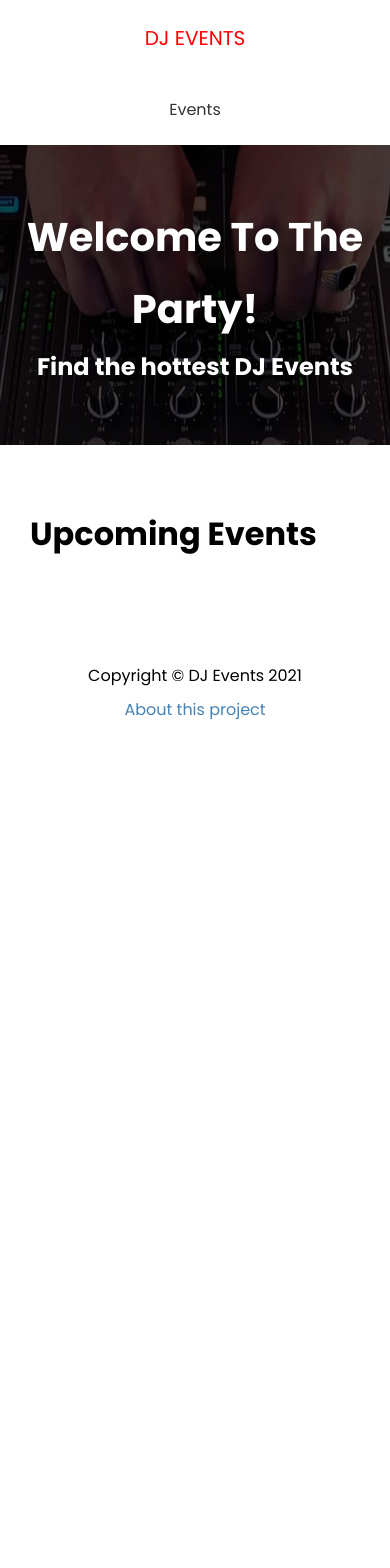
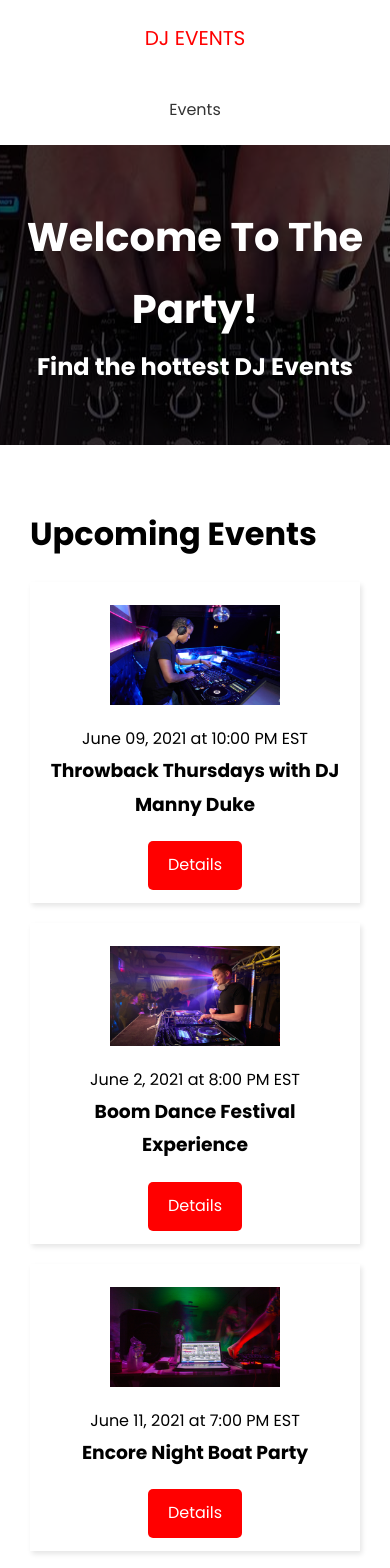
Before and after one commit to alaminsheikh01/Next-js-Dev-to-Development-with_project-, a Next.js app in the folder frontend/: page / in a window 390 px wide. Shown: the top 1568 px of the page. Before the commit the page ends 844 px from the top, so only its background shows below. Built offline with nearby package versions, Linux system fonts and the light colour scheme; no server answers.

Commit message:
add getstaticprops and getstaticpaths

```diff
--- /dev/null
+++ b/frontend/components/EventsItem.js
@@ -0,0 +1,30 @@
+import Link from "next/link";
+import Image from "next/image";
+import styles from "@/styles/EventItem.module.css";
+
+export default function EventsItem({ evt }) {
+  return (
+    <div className={styles.event}>
+      <div className={styles.img}>
+        <Image
+          src={evt.image ? evt.image : "/images/event-default.png"}
+          width={170}
+          height={100}
+        />
+      </div>
+
+      <div className={styles.info}>
+        <span>
+          {evt.date} at {evt.time}
+        </span>
+        <h3>{evt.name}</h3>
+      </div>
+
+      <div className={styles.link}>
+        <Link href={`/events/${evt.slug}`}>
+          <a className="btn">Details</a>
+        </Link>
+      </div>
+    </div>
+  );
+}
--- a/frontend/pages/index.js
+++ b/frontend/pages/index.js
@@ -1,12 +1,22 @@
-import Link from "next/link";
 import Layout from "@/components/Layout";
 import { API_URL } from "@/config/index";
+import EventItem from "@/components/EventsItem";
+import Link from "next/link";
 
 export default function Home({ events }) {
-  console.log(events);
   return (
     <Layout>
       <h1>Upcoming Events</h1>
+      {events.length === 0 && <h3>No events to show</h3>}
+      {events.map((evt) => (
+        <EventItem key={evt.id} evt={evt} />
+      ))}
+
+      {events.length > 0 && (
+        <Link href="/events">
+          <a className="btn-secondary">View All</a>
+        </Link>
+      )}
     </Layout>
   );
 }
@@ -16,6 +26,6 @@
   const events = await res.json();
 
   return {
-    props: { events },
+    props: { events: events.slice(0, 3) },
   };
 }
--- /dev/null
+++ b/frontend/styles/EventItem.module.css
@@ -0,0 +1,28 @@
+.event {
+  display: flex;
+  justify-content: space-between;
+  align-items: center;
+  margin: 20px 0;
+  padding: 13px;
+  box-shadow: 2px 3px 5px rgba(0, 0, 0, 0.1);
+}
+
+.img {
+  flex: 1;
+  margin: 10px;
+}
+
+.info {
+  flex: 2;
+}
+
+@media (max-width: 600px) {
+  .event {
+    flex-direction: column;
+    text-align: center;
+  }
+
+  .info {
+    margin-bottom: 20px;
+  }
+}
```
Also changed, not shown: frontend/pages/events/[slug].js (+26 -2 lines), frontend/pages/events/index.js (+19 -3 lines).
